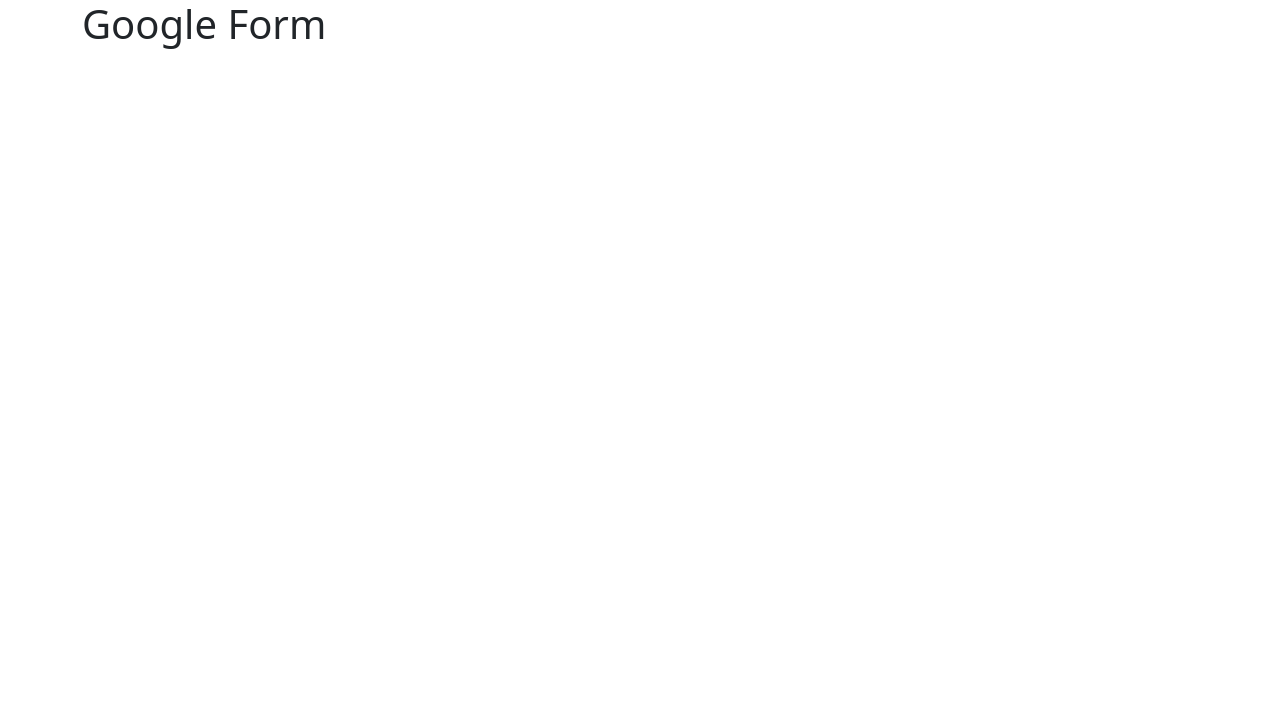
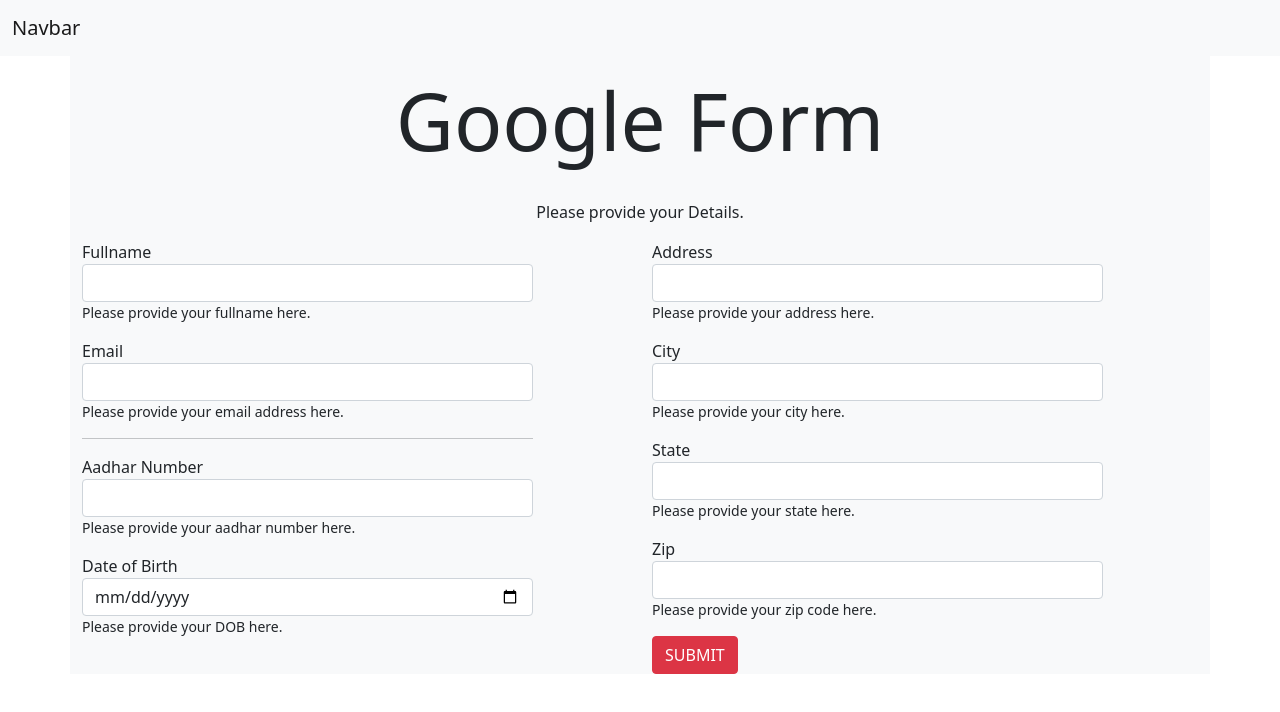
Before and after one commit to buramomprakash/git-training, a plain HTML site: page html/bootstrapdemo.html in a window 1280 px wide. Drawn offline with nearby package versions, Linux system fonts and the light colour scheme.

Commit message:
git_training

```diff
--- a/html/bootstrapdemo.html
+++ b/html/bootstrapdemo.html
@@ -1,25 +1,99 @@
 <!DOCTYPE html>
 <html lang="en">
-<head>
-    <meta charset="UTF-8">
-    <meta http-equiv="X-UA-Compatible" content="IE=edge">
-    <meta name="viewport" content="width=device-width, initial-scale=1.0">
-    <title>BootstrapDemo</title>
-    <link href="https://cdn.jsdelivr.net/npm/bootstrap@5.1.3/dist/css/bootstrap.min.css" rel="stylesheet" integrity="sha384-1BmE4kWBq78iYhFldvKuhfTAU6auU8tT94WrHftjDbrCEXSU1oBoqyl2QvZ6jIW3" crossorigin="anonymous">
-    <script src="https://cdn.jsdelivr.net/npm/bootstrap@5.1.3/dist/js/bootstrap.bundle.min.js" integrity="sha384-ka7Sk0Gln4gmtz2MlQnikT1wXgYsOg+OMhuP+IlRH9sENBO0LRn5q+8nbTov4+1p" crossorigin="anonymous"></script>
-</head>
-<body>
-<div class="container bg-strong">
-<p class="display-6 "> Google Form </p>
-<div class="row">
-    <p>
+  <head>
+    <meta charset="UTF-8" />
+    <meta http-equiv="X-UA-Compatible" content="IE=edge" />
+    <meta name="viewport" content="width=device-width, initial-scale=1.0" />
+    <title>BootstrapDemos</title>
 
-    </p>
-</div>
+    <link
+      href="https://cdn.jsdelivr.net/npm/bootstrap@5.1.3/dist/css/bootstrap.min.css"
+      rel="stylesheet"
+      integrity="sha384-1BmE4kWBq78iYhFldvKuhfTAU6auU8tT94WrHftjDbrCEXSU1oBoqyl2QvZ6jIW3"
+      crossorigin="anonymous"
+    />
+  </head>
+  <body>
+    <nav class="navbar navbar-light bg-light">
+      <div class="container-fluid">
+        <a class="navbar-brand" href="#">Navbar</a>
+      </div>
+    </nav>
+    <div class="container bg-light">
+      <p class="display-1 text-center p-3">Google Form</p>
 
+      <div class="row">
+        <p class="text-center">
+          Please provide your Details.
+        </p>
+        <div class="col-md-5">
+          <div class="form-group">
+            <label for="fullName">Fullname</label>
+            <input
+              type="text"
+              name="fullName"
+              id="fullName"
+              class="form-control"
+            />
+            <p class="small">Please provide your fullname here.</p>
+          </div>
+          <div class="form-group">
+            <label for="email">Email</label>
+            <input type="email" name="email" id="email" class="form-control" />
+            <p class="small">Please provide your email address here.</p>
+          </div>
+          <hr />
 
-</div>
-
-
-</body>
+          <div class="form-group">
+            <label for="cardNumber">Aadhar Number</label>
+            <input
+              type="text"
+              name="AadharNumber"
+              id="AadharNumber"
+              class="form-control"
+            />
+            <p class="small">Please provide your aadhar number here.</p>
+          </div>
+          <div class="form-group">
+            <label for="cardExpiry">Date of Birth</label>
+            <input
+              type="date"
+              name="Date of Birth"
+              id="DOB"
+              class="form-control"
+            />
+            <p class="small">Please provide your DOB here.</p>
+          </div>
+        </div>
+        <div class="col-5 offset-1">
+          <div class="form-group">
+            <label for="address">Address</label>
+            <input
+              type="text"
+              name="address"
+              id="address"
+              class="form-control"
+            />
+            <p class="small">Please provide your address here.</p>
+          </div>
+          <div class="form-group">
+            <label for="city">City</label>
+            <input type="text" name="city" id="city" class="form-control" />
+            <p class="small">Please provide your city here.</p>
+          </div>
+          <div class="form-group">
+            <label for="state">State</label>
+            <input type="text" name="state" id="state" class="form-control" />
+            <p class="small">Please provide your state here.</p>
+          </div>
+          <div class="form-group">
+            <label for="zip">Zip</label>
+            <input type="text" name="zip" id="zip" class="form-control" />
+            <p class="small">Please provide your zip code here.</p>
+          </div>
+          <button class="btn btn-danger">SUBMIT</button>
+        </div>
+      </div>
+    </div>
+  </body>
 </html>
```
Also changed, not shown: html/demo.html (+7 -0 lines).
